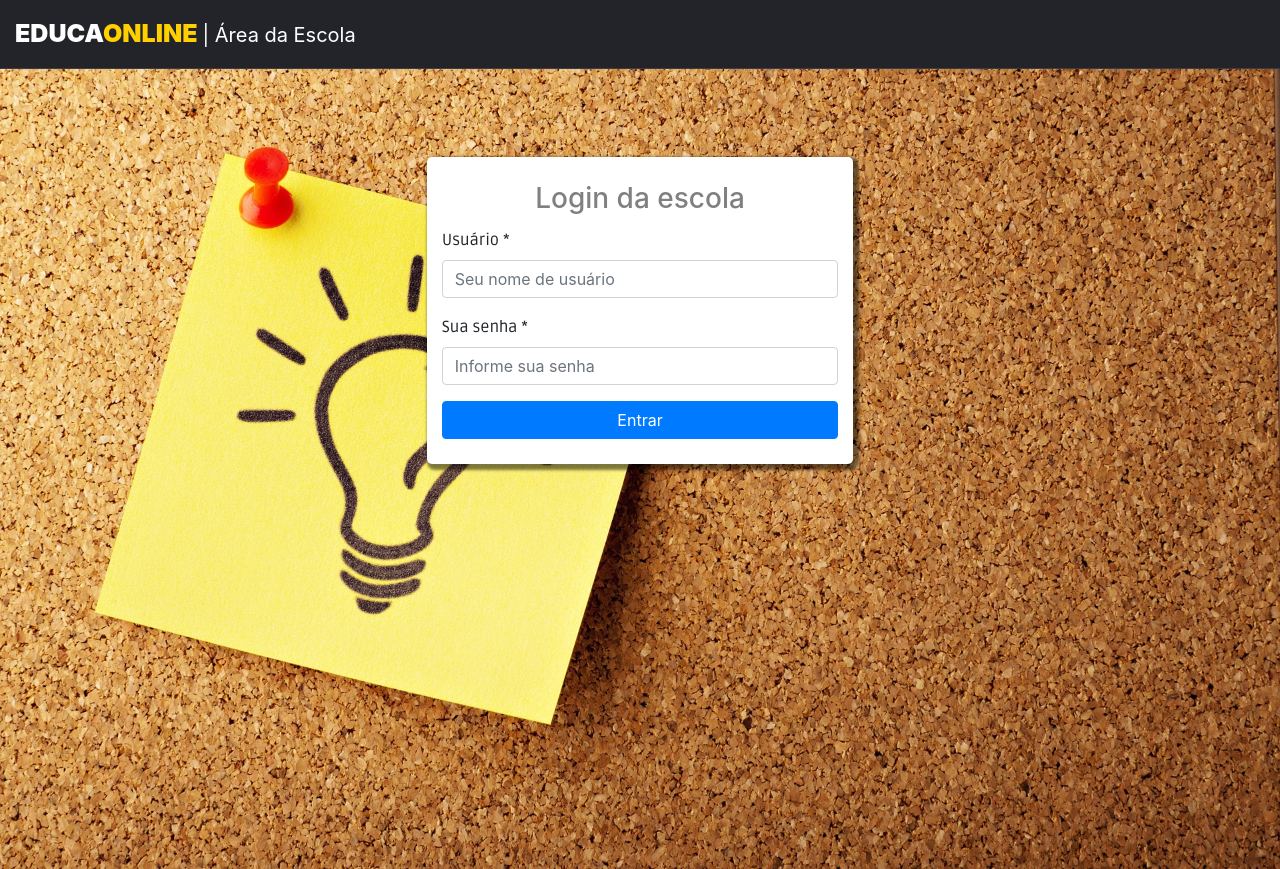
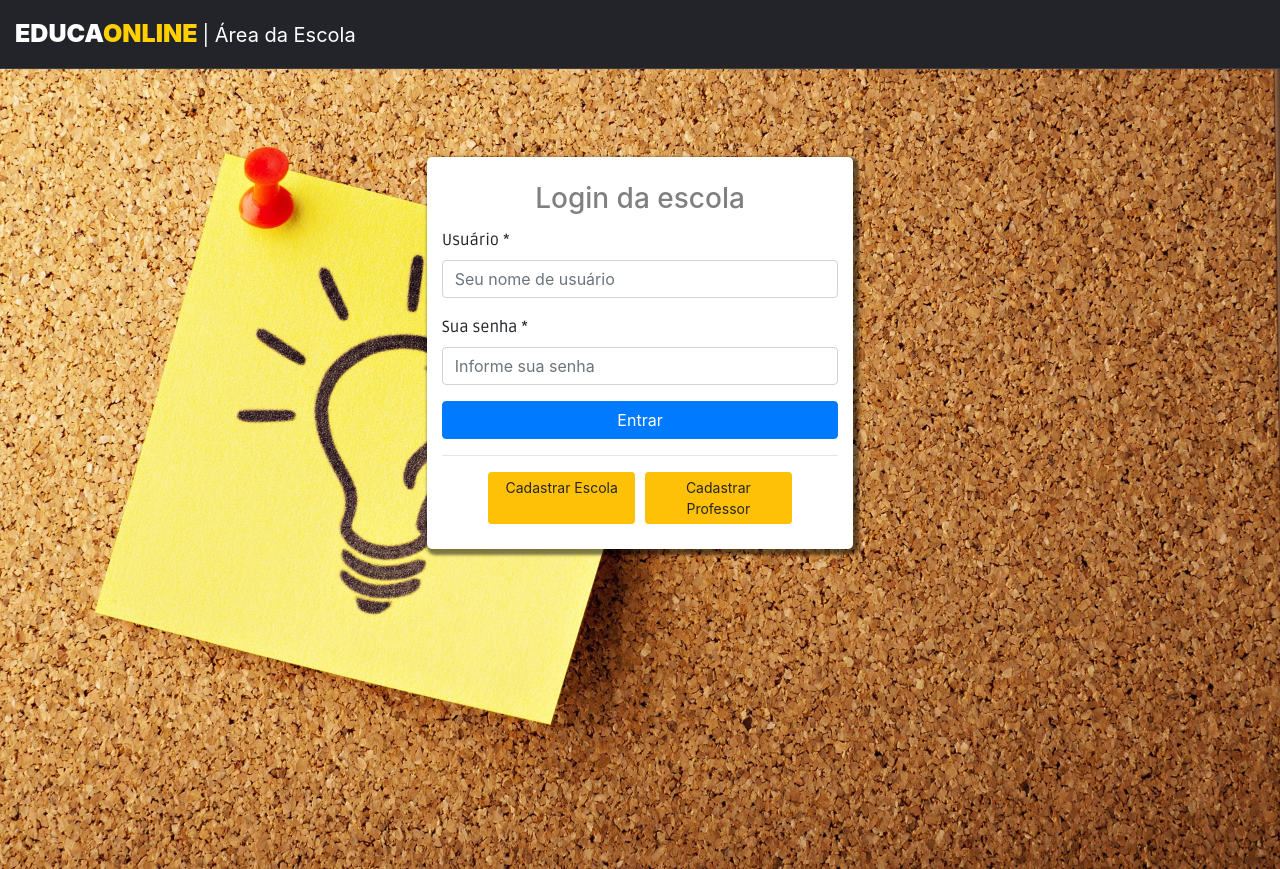
Before and after one commit to barretoMarcosPaulo/educa-online-web, a Django app: page /usuarios/entrar/ in a window 1280 px wide. Run offline with Django 3.2, Linux system fonts and the light colour scheme; parts of the project's set-up code (start-up, migrations or seed data) failed here and were passed over; some libraries are stand-ins or nearby versions.

Commit message:
update: new screen to login

```diff
--- a/apps/accounts/templates/login.html
+++ b/apps/accounts/templates/login.html
@@ -3,6 +3,7 @@
 {% load widget_tweaks %}
 {% block subtitle %}| Área da Escola{% endblock %}
 {% block body %}
+
     <br>
     <div class="box-cards col-md-4" style="margin-top: 5%;">
 
@@ -21,6 +22,22 @@
             </div>
 
             <button type="submit" class="btn btn-primary col-md-12" id="btnRegister">Entrar</button>
+
+            <hr>
+
+            <div id="option-login" class=" col-md-12" style="display:flex; justify-content: center;">
+
+                <a class="btn btn-warning btn-sm" href="{% url 'accounts:school_register' %}" style="width: 40%;color: #272525; margin-right: 10px; font-size: 14px;">
+                    Cadastrar Escola
+                </a>
+
+                <a class="btn btn-warning btn-sm" href="{% url 'accounts:teacher_register' %}" style="width: 40%;color: #272525; font-size: 14px;" >
+                    Cadastrar Professor
+                </a>
+
+
+            </div>
+
         </form>
 
     </div>
--- a/apps/core/templates/index.html
+++ b/apps/core/templates/index.html
@@ -5,7 +5,7 @@
     <div class="dashboard">
         <div class="group-cards2X2">
 
-            <a href="{% url 'accounts:teacher_register' %}">
+            <a href="{% url 'accounts:login' %}">
                 <div class="card">
                     <i class="fas fa-chalkboard-teacher"></i>
                     <br>
@@ -13,7 +13,7 @@
                 </div>
             </a>
 
-            <a href="{% url 'accounts:school_register' %}">
+            <a href="{% url 'accounts:login' %}">
                 <div class="card">
                     <i class="fas fa-chalkboard-teacher"></i>
                     <br>
--- a/templates/static/css/style.css
+++ b/templates/static/css/style.css
@@ -8,7 +8,7 @@
 ul li{
     list-style: none;
 }
-body a{
+body {
     text-decoration: none;
     outline: none;
     color: black;
```
